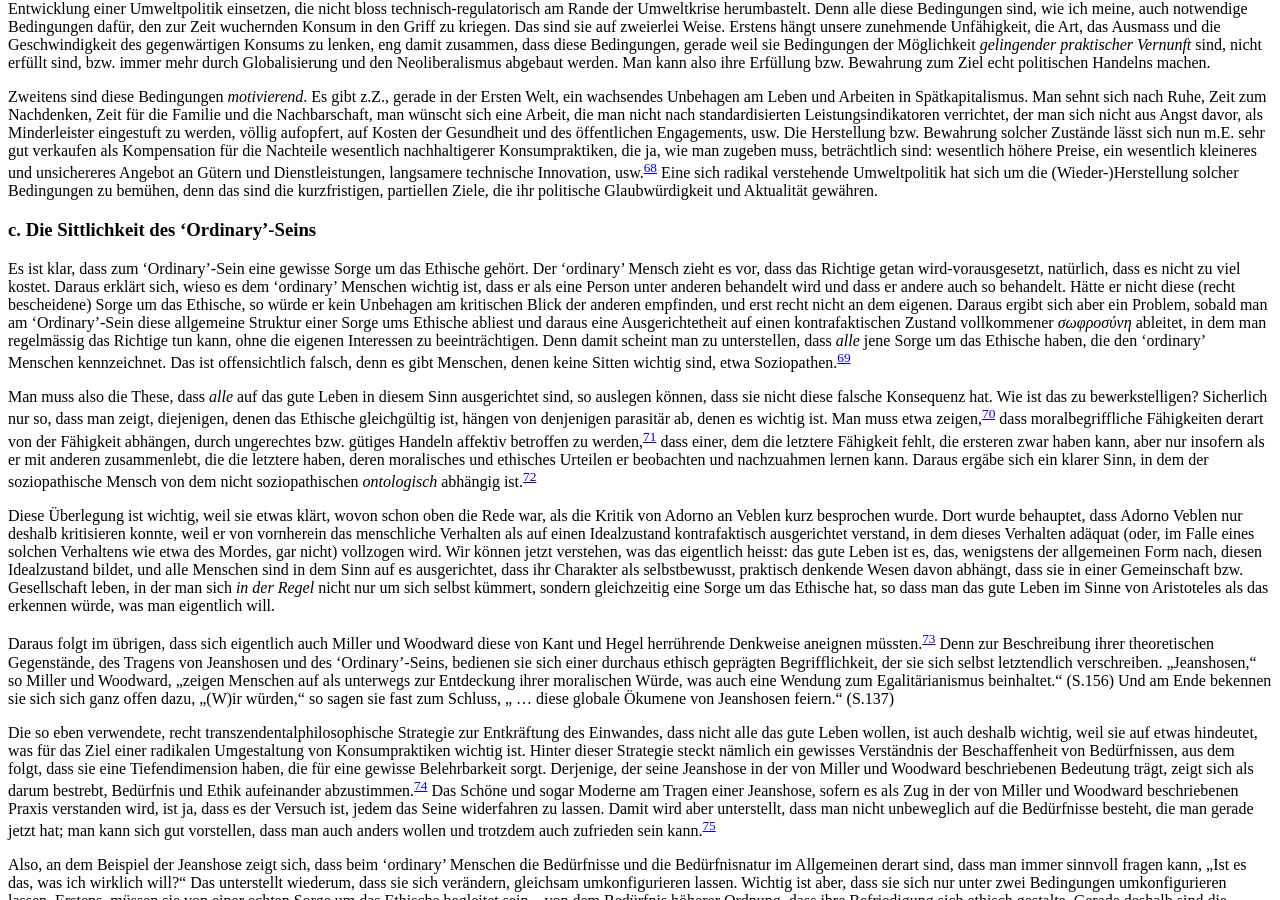
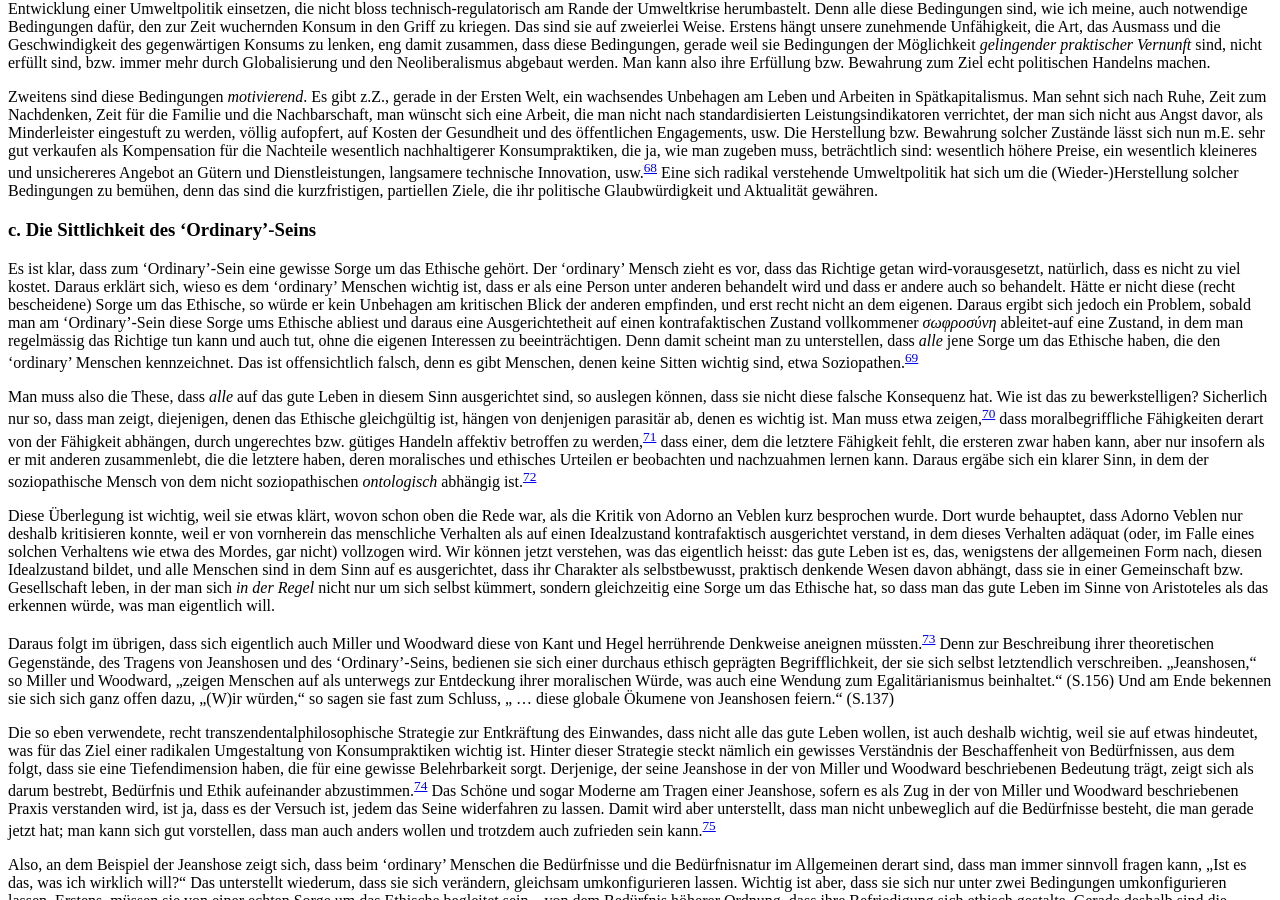
Before and after one commit to klepas/bruins-site, a Jekyll site: the page built from papers/_posts/2013-06-13-The-Struggle-for-the-Ordinary.md, in a window 1280 px wide and 900 px high, scrolled down 11664 px. Built offline with Jekyll 4.4.1, drawn with Linux system fonts in a browser that asks for light colours; nearby versions of some CDN libraries; some web fonts are replaced.

Commit message:
Updated 2013-06-13-The-Struggle-for-the-Ordinary.md

```diff
--- a/papers/_posts/2013-06-13-The-Struggle-for-the-Ordinary.md
+++ b/papers/_posts/2013-06-13-The-Struggle-for-the-Ordinary.md
@@ -224,7 +224,7 @@
 
 ### c. Die Sittlichkeit des ‘Ordinary’-Seins
 
-Es ist klar, dass zum ‘Ordinary’-Sein eine gewisse Sorge um das Ethische gehört. Der ‘ordinary’ Mensch zieht es vor, dass das Richtige getan wird-vorausgesetzt, natürlich, dass es nicht zu viel kostet. Daraus erklärt sich, wieso es dem ‘ordinary’ Menschen wichtig ist, dass er als eine Person unter anderen behandelt wird und dass er andere auch so behandelt. Hätte er nicht diese (recht bescheidene) Sorge um das Ethische, so würde er kein Unbehagen am kritischen Blick der anderen empfinden, und erst recht nicht an dem eigenen. Daraus ergibt sich aber ein Problem, sobald man am ‘Ordinary’-Sein diese allgemeine Struktur einer Sorge ums Ethische abliest und daraus eine Ausgerichtetheit auf einen kontrafaktischen Zustand vollkommener _σωφροσύνη_ ableitet, in dem man regelmässig das Richtige tun kann, ohne die eigenen Interessen zu beeinträchtigen. Denn damit scheint man zu unterstellen, dass _alle_ jene Sorge um das Ethische haben, die den ‘ordinary’ Menschen kennzeichnet. Das ist offensichtlich falsch, denn es gibt Menschen, denen keine Sitten wichtig sind, etwa Soziopathen.[^69]
+Es ist klar, dass zum ‘Ordinary’-Sein eine gewisse Sorge um das Ethische gehört. Der ‘ordinary’ Mensch zieht es vor, dass das Richtige getan wird-vorausgesetzt, natürlich, dass es nicht zu viel kostet. Daraus erklärt sich, wieso es dem ‘ordinary’ Menschen wichtig ist, dass er als eine Person unter anderen behandelt wird und dass er andere auch so behandelt. Hätte er nicht diese (recht bescheidene) Sorge um das Ethische, so würde er kein Unbehagen am kritischen Blick der anderen empfinden, und erst recht nicht an dem eigenen. Daraus ergibt sich jedoch ein Problem, sobald man am ‘Ordinary’-Sein diese Sorge ums Ethische abliest und daraus eine Ausgerichtetheit auf einen kontrafaktischen Zustand vollkommener _σωφροσύνη_ ableitet-auf eine Zustand, in dem man regelmässig das Richtige tun kann und auch tut, ohne die eigenen Interessen zu beeinträchtigen. Denn damit scheint man zu unterstellen, dass _alle_ jene Sorge um das Ethische haben, die den ‘ordinary’ Menschen kennzeichnet. Das ist offensichtlich falsch, denn es gibt Menschen, denen keine Sitten wichtig sind, etwa Soziopathen.[^69]
 
 Man muss also die These, dass _alle_ auf das gute Leben in diesem Sinn ausgerichtet sind, so auslegen können, dass sie nicht diese falsche Konsequenz hat. Wie ist das zu bewerkstelligen? Sicherlich nur so, dass man zeigt, diejenigen, denen das Ethische gleichgültig ist, hängen von denjenigen parasitär ab, denen es wichtig ist. Man muss etwa zeigen,[^70] dass moralbegriffliche Fähigkeiten derart von der Fähigkeit abhängen, durch ungerechtes bzw. gütiges Handeln affektiv betroffen zu werden,[^71] dass einer, dem die letztere Fähigkeit fehlt, die ersteren zwar haben kann, aber nur insofern als er mit anderen zusammenlebt, die die letztere haben, deren moralisches und ethisches Urteilen er beobachten und nachzuahmen lernen kann. Daraus ergäbe sich ein klarer Sinn, in dem der soziopathische Mensch von dem nicht soziopathischen _ontologisch_ abhängig ist.[^72]
 
```
